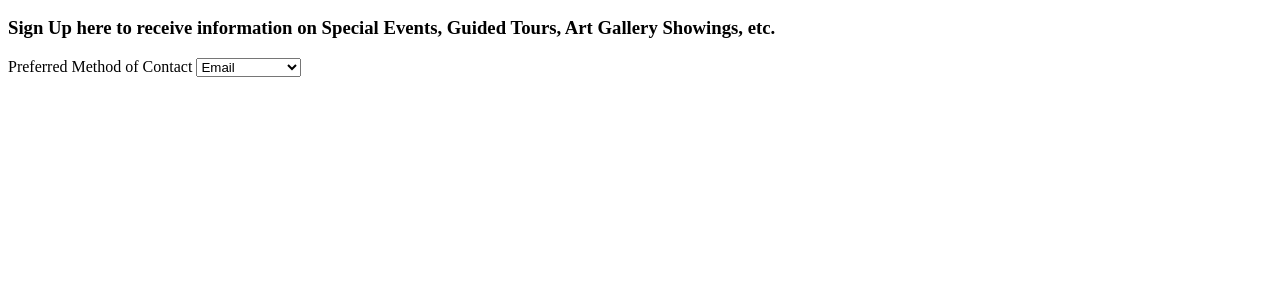
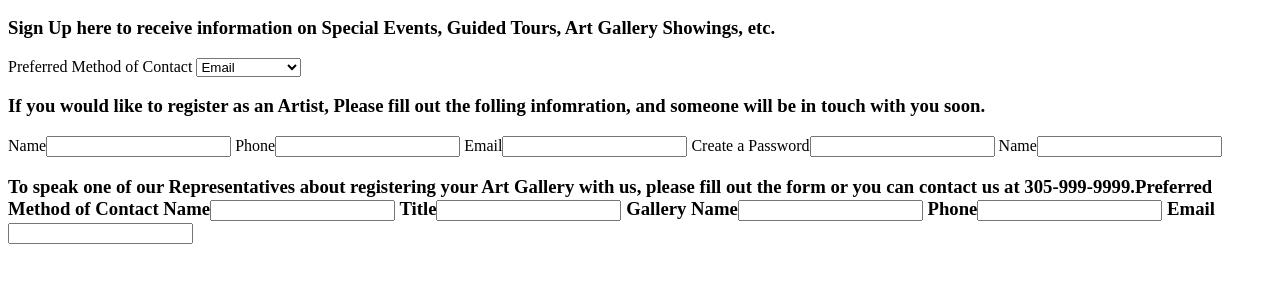
Before and after one commit to hypatia0422/OnboardingProject, a plain HTML site: page index.html in a window 1280 px wide. Shown: the part 194-476 px from the top of the page. Drawn offline with Linux system fonts and the light colour scheme.

Commit message:
Created most of the text/html content

```diff
--- a/index.html
+++ b/index.html
@@ -16,16 +16,37 @@
       <li><a class="tabControl" href="artistTab">Artist</a></li>
       <li><a class="tabControl" href="galleriesTab">Galleries</a></li>
     </ul>
+
     <div class="activePanel" id="patronsPanel">
       <h3>Sign Up here to receive information on Special Events, Guided Tours,
         Art Gallery Showings, etc.</h3>
-
       <label type="text" name="contact">Preferred Method of Contact</label>
       <select name="contactOptions">
         <option value="email">Email</option>
         <option value="textMessage">Text Message</option>
         <option value="mail">Mailing</option>
       </select>
+    </div>
+    <div class="activePanel" id="artistPanel">
+      <h3>If you would like to register as an Artist, Please fill out the folling
+      infomration, and someone will be in touch with you soon.</h3>
+      <form action="" method="" id="">
+        <label >Name<input type="text" name="name"></label>
+        <label >Phone<input type="number" name="phone"></label>
+        <label >Email<input type="email" name="email"></label>
+        <label >Create a Password<input type="password" name="password"></label>
+        <label >Name<input type="text" name="password"></label>
+
+    </div>
+    <div class="activePanel" id="galleriesPanel">
+      <h3>To speak one of our Representatives about registering your Art Gallery
+        with us, please fill out the form or you can contact us at 305-999-9999.<label type="text" name="contact">Preferred Method of Contact</label>
+        <label >Name<input type="text" name="name"></label>
+        <label >Title<input type="text" name="title"></label>
+        <label >Gallery Name<input type="text" name="galName"></label>
+        <label >Phone<input type="number" name="phone"></label>
+        <label >Email<input type="email" name="email"></label>
+    </div>
 
 
 
```
